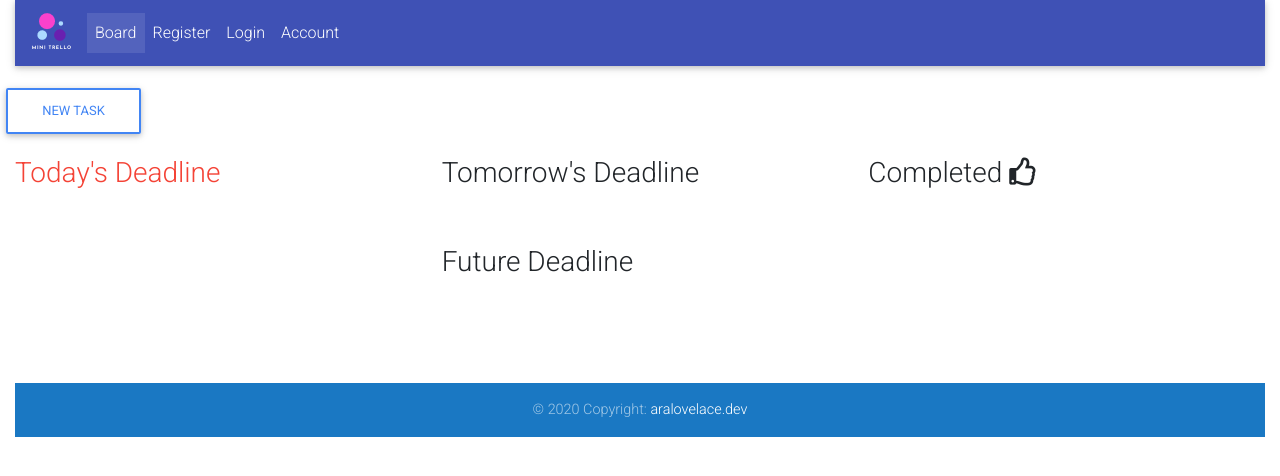
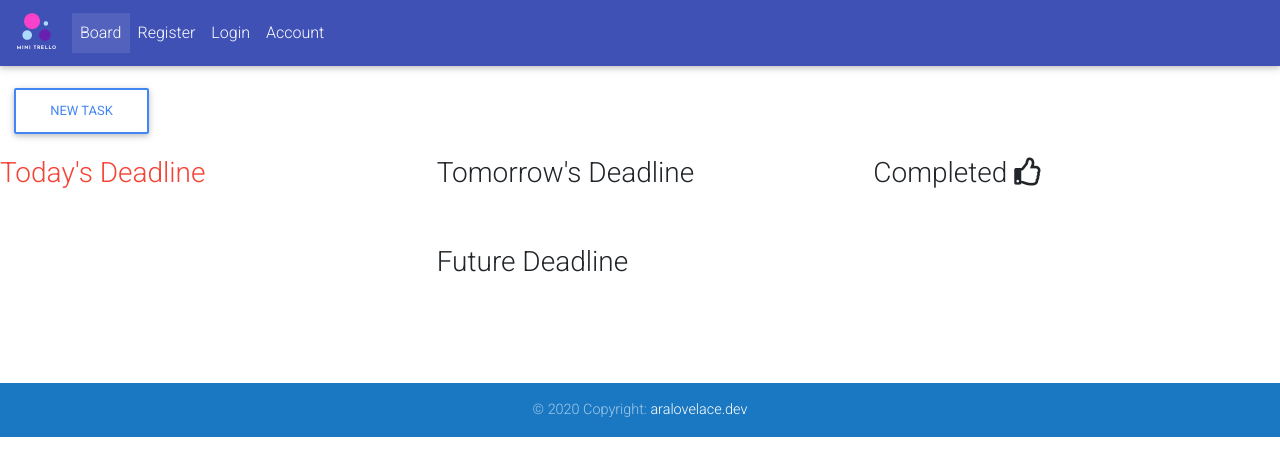
Before and after one commit to aralovelace/my-simple-trello, a React (Create React App) app: page / in a window 1280 px wide. Shown: the top 476 px of the page. Built offline with nearby package versions, Linux system fonts and the light colour scheme.

Commit message:
Update layout

```diff
--- a/src/App.js
+++ b/src/App.js
@@ -13,7 +13,7 @@ class App extends Component {
 
     render() {
         return (
-        <MDBContainer fluid>
+        <div>
         <Router>
             <Header />
             <Route exact path={ROUTES.DASHBOARD} component={Dashboard} />
@@ -22,7 +22,8 @@ class App extends Component {
             <Route path={ROUTES.ACCOUNT} component={AccountPage} />
         </Router>
             <Footer />
-        </MDBContainer>
+
+        </div>
 
 
     );
--- a/src/Components/CreateTaskForm.js
+++ b/src/Components/CreateTaskForm.js
@@ -48,7 +48,7 @@ class CreateTaskForm extends Component {
       });
 
     return (
-        <MDBRow className="mt-3 mb-3">
+        <MDBRow className="mt-3 mb-3 ml-2">
             <MDBBtn outline color="primary" onClick={this.toggleModal.bind(this)}>
                 New Task
             </MDBBtn>
```
